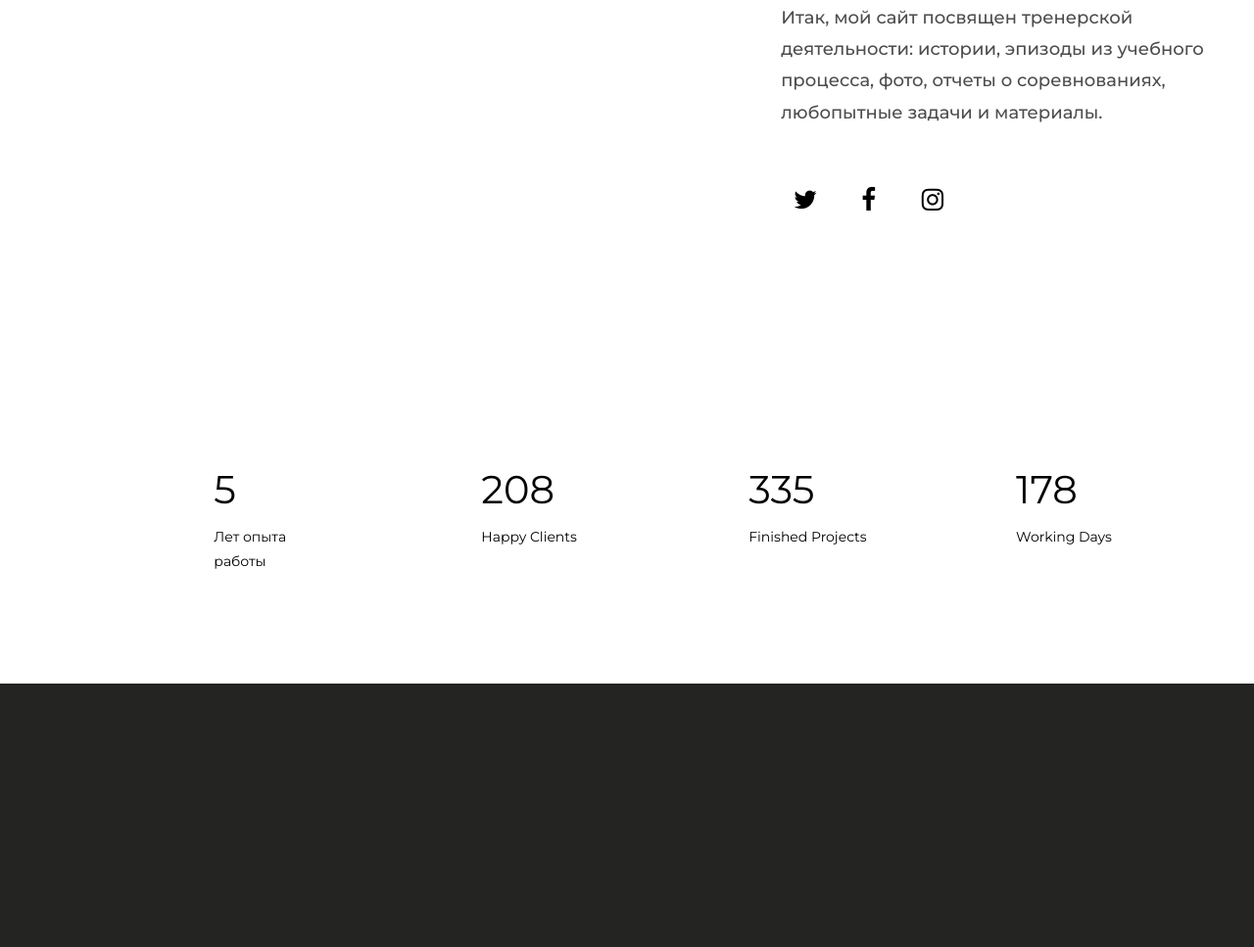
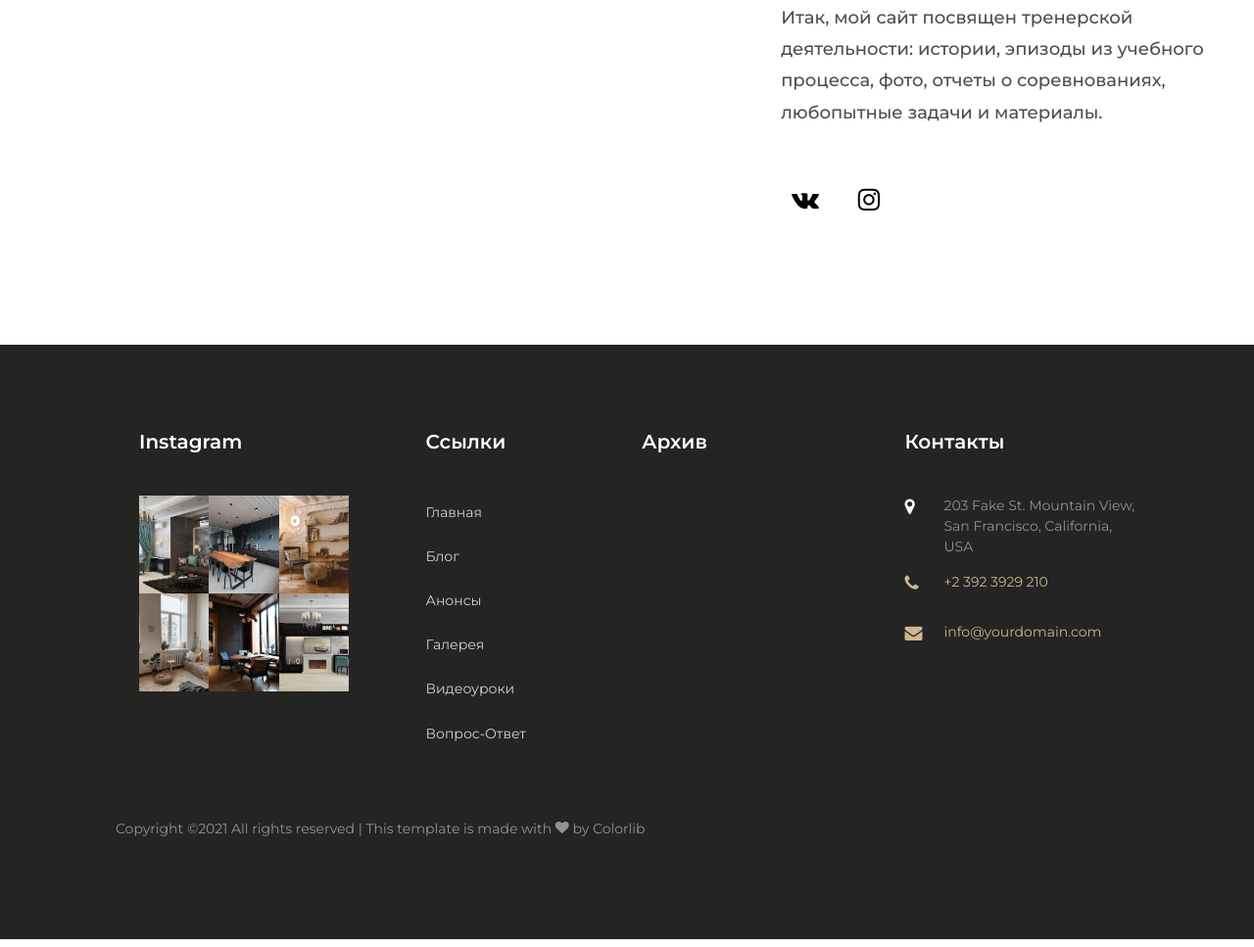
Before and after one commit to fecitpotentiam/chess_blog, a Django app: page / in a window 1280 px wide. Shown: the part 1195-2162 px from the top of the page at 98% size. Run offline with Django 3.2, Linux system fonts and the light colour scheme; data that the repository does not hold is empty; some libraries are stand-ins or nearby versions; some web fonts are replaced.

Commit message:
Edited about page information

```diff
--- a/templates/about.html
+++ b/templates/about.html
@@ -36,8 +36,7 @@
                         </p>
 <p> Итак, мой сайт посвящен тренерской деятельности: истории, эпизоды из учебного процесса, фото, отчеты о соревнованиях, любопытные задачи и материалы.</p>
                             <ul class="ftco-social mt-5">
-                                <li class="ftco-animate"><a href="#"><span class="icon-twitter"></span></a></li>
-                                <li class="ftco-animate"><a href="#"><span class="icon-facebook"></span></a></li>
+                                <li class="ftco-animate"><a href="#"><span class="icon-vk"></span></a></li>
                                 <li class="ftco-animate"><a href="#"><span class="icon-instagram"></span></a></li>
                             </ul>
                         </div>
@@ -48,47 +47,47 @@
     </div>
 </section>
 
-<section class="ftco-section ftco-counter img" id="section-counter">
-    <div class="container-fluid px-3 px-md-0">
-        <div class="row d-md-flex align-items-center justify-content-end">
-            <div class="col-md-10">
-                <div class="row d-md-flex align-items-start">
-                    <div class="col-md d-flex justify-content-center counter-wrap ftco-animate">
-                        <div class="block-18">
-                            <div class="text">
-                                <strong class="number" data-number="9">0</strong>
-                                <span>Лет опыта работы</span>
-                            </div>
-                        </div>
-                    </div>
-                    <div class="col-md d-flex justify-content-center counter-wrap ftco-animate">
-                        <div class="block-18">
-                            <div class="text">
-                                <strong class="number" data-number="351">0</strong>
-                                <span>Happy Clients</span>
-                            </div>
-                        </div>
-                    </div>
-                    <div class="col-md d-flex justify-content-center counter-wrap ftco-animate">
-                        <div class="block-18">
-                            <div class="text">
-                                <strong class="number" data-number="564">0</strong>
-                                <span>Finished Projects</span>
-                            </div>
-                        </div>
-                    </div>
-                    <div class="col-md d-flex justify-content-center counter-wrap ftco-animate">
-                        <div class="block-18">
-                            <div class="text">
-                                <strong class="number" data-number="300">0</strong>
-                                <span>Working Days</span>
-                            </div>
-                        </div>
-                    </div>
-                </div>
-            </div>
-        </div>
-    </div>
-</section>
+{#<section class="ftco-section ftco-counter img" id="section-counter">#}
+{#    <div class="container-fluid px-3 px-md-0">#}
+{#        <div class="row d-md-flex align-items-center justify-content-end">#}
+{#            <div class="col-md-10">#}
+{#                <div class="row d-md-flex align-items-start">#}
+{#                    <div class="col-md d-flex justify-content-center counter-wrap ftco-animate">#}
+{#                        <div class="block-18">#}
+{#                            <div class="text">#}
+{#                                <strong class="number" data-number="9">0</strong>#}
+{#                                <span>Лет опыта работы</span>#}
+{#                            </div>#}
+{#                        </div>#}
+{#                    </div>#}
+{#                    <div class="col-md d-flex justify-content-center counter-wrap ftco-animate">#}
+{#                        <div class="block-18">#}
+{#                            <div class="text">#}
+{#                                <strong class="number" data-number="351">0</strong>#}
+{#                                <span>Happy Clients</span>#}
+{#                            </div>#}
+{#                        </div>#}
+{#                    </div>#}
+{#                    <div class="col-md d-flex justify-content-center counter-wrap ftco-animate">#}
+{#                        <div class="block-18">#}
+{#                            <div class="text">#}
+{#                                <strong class="number" data-number="564">0</strong>#}
+{#                                <span>Finished Projects</span>#}
+{#                            </div>#}
+{#                        </div>#}
+{#                    </div>#}
+{#                    <div class="col-md d-flex justify-content-center counter-wrap ftco-animate">#}
+{#                        <div class="block-18">#}
+{#                            <div class="text">#}
+{#                                <strong class="number" data-number="300">0</strong>#}
+{#                                <span>Working Days</span>#}
+{#                            </div>#}
+{#                        </div>#}
+{#                    </div>#}
+{#                </div>#}
+{#            </div>#}
+{#        </div>#}
+{#    </div>#}
+{#</section>#}
 
 {% endblock %}
```
